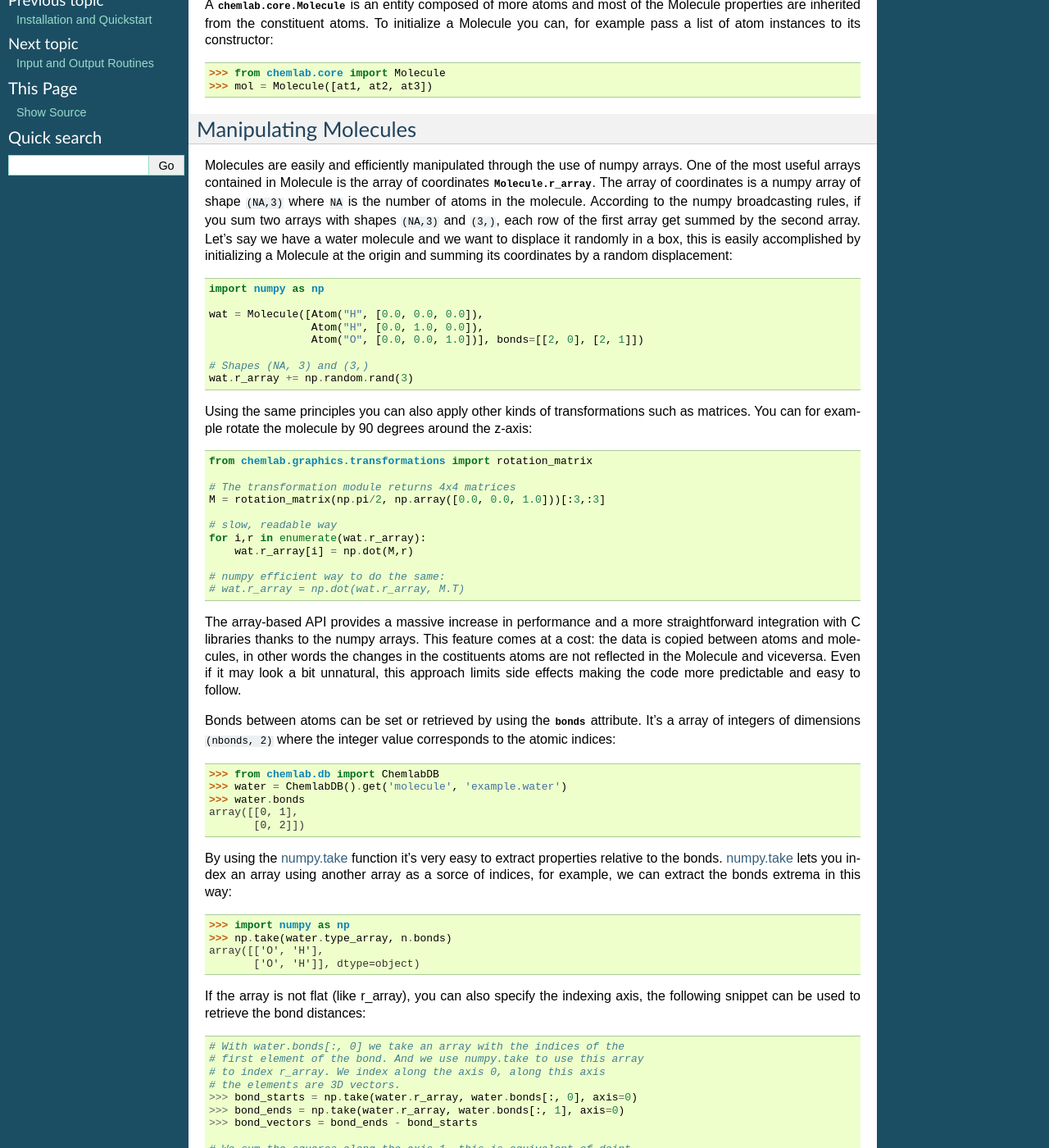
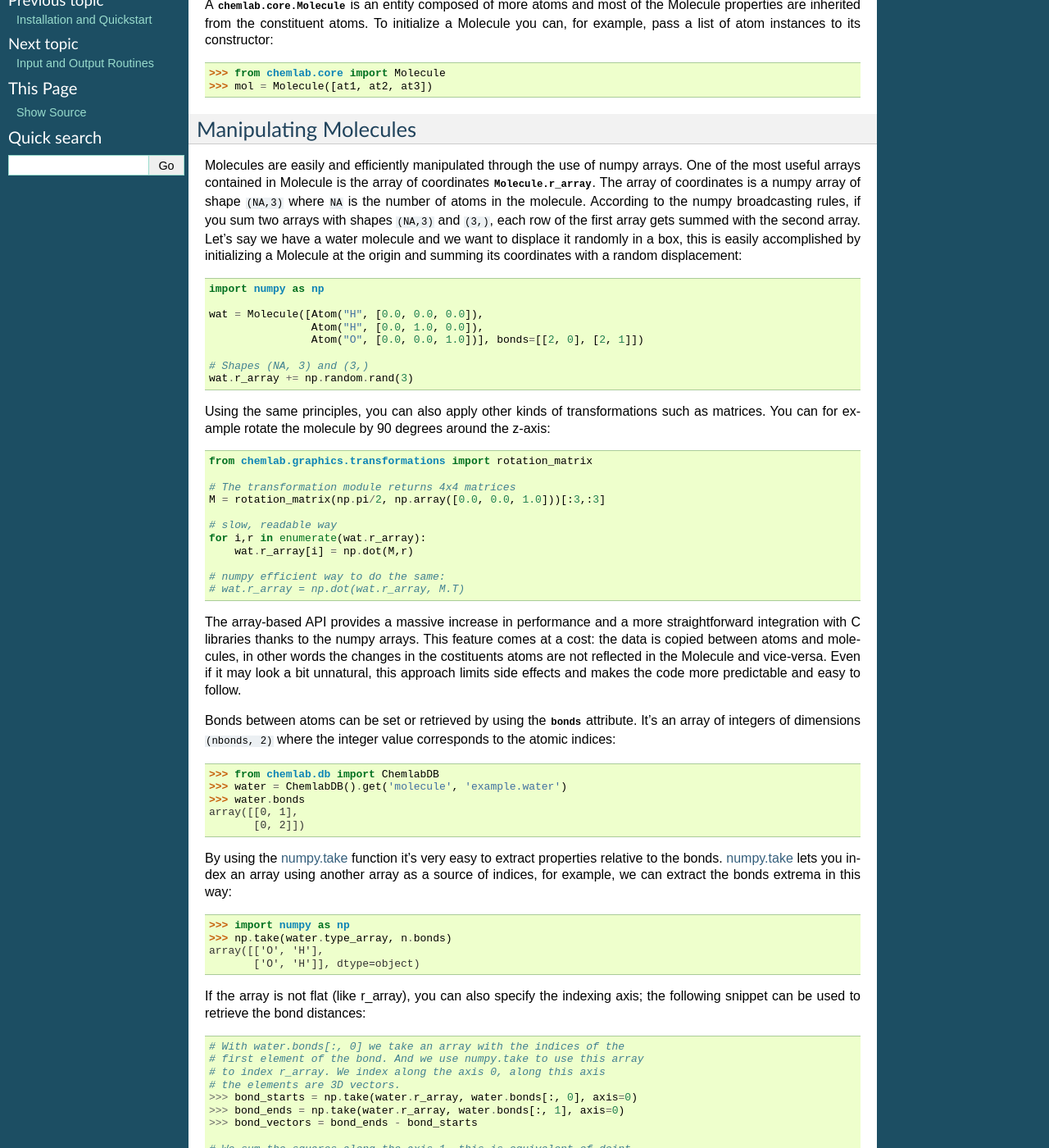
Before and after one commit to chemlab/chemlab, a Sphinx documentation site: the page built from docs/core.rst, in a window 1280 px wide and 1400 px high, scrolled down 351 px. Shown: the whole window at 82% size. Built offline with Sphinx 7.4.7, drawn with Linux system fonts in a browser that asks for light colours; formulas are drawn with MathJax 3; some of the changed text lies outside the part shown.

Commit message:
Minor corrections to docs

```diff
--- a/docs/core.rst
+++ b/docs/core.rst
@@ -19,7 +19,7 @@ data ::
 
 A :py:class:`chemlab.core.Molecule` is an entity composed of more
 atoms and most of the Molecule properties are inherited from the
-constituent atoms. To initialize a Molecule you can, for example pass
+constituent atoms. To initialize a Molecule you can, for example, pass
 a list of atom instances to its constructor::
 
     >>> from chemlab.core import Molecule
@@ -34,10 +34,10 @@ the array of coordinates :py:attr:`Molecule.r_array`.  The array of
 coordinates is a numpy array of shape ``(NA,3)`` where ``NA`` is the
 number of atoms in the molecule.  According to the numpy broadcasting
 rules, if you sum two arrays with shapes ``(NA,3)`` and ``(3,)``, each
-row of the first array get summed by the second array. Let's say we
+row of the first array gets summed with the second array. Let's say we
 have a water molecule and we want to displace it randomly in a box,
 this is easily accomplished by initializing a Molecule at the
-origin and summing its coordinates by a random displacement::
+origin and summing its coordinates with a random displacement::
 
     import numpy as np
 
@@ -49,7 +49,7 @@ origin and summing its coordinates by a random displacement::
     wat.r_array += np.random.rand(3)
 
 
-Using the same principles you can also apply other kinds of
+Using the same principles, you can also apply other kinds of
 transformations such as matrices.  You can for example rotate the
 molecule by 90 degrees around the z-axis::
 
@@ -69,12 +69,12 @@ The array-based API provides a massive increase in performance and a
 more straightforward integration with C libraries thanks to the numpy
 arrays. This feature comes at a cost: the data is copied between atoms
 and molecules, in other words the changes in the costituents atoms are
-not reflected in the Molecule and viceversa. Even if it may look a bit
-unnatural, this approach limits side effects making the code more
+not reflected in the Molecule and vice-versa. Even if it may look a bit
+unnatural, this approach limits side effects and makes the code more
 predictable and easy to follow.
 
 Bonds between atoms can be set or retrieved by using the
-:py:class:`~chemlab.core.Molecule.bonds` attribute. It's a array of
+:py:class:`~chemlab.core.Molecule.bonds` attribute. It's an array of
 integers of dimensions ``(nbonds, 2)`` where the integer value
 corresponds to the atomic indices::
 
@@ -86,7 +86,7 @@ corresponds to the atomic indices::
 
 By using the `numpy.take`_ function it's very easy to extract
 properties relative to the bonds. `numpy.take`_ lets you index an
-array using another array as a sorce of indices, for example, we can
+array using another array as a source of indices, for example, we can
 extract the bonds extrema in this way::
 
     >>> import numpy as np
@@ -95,7 +95,7 @@ extract the bonds extrema in this way::
            ['O', 'H']], dtype=object)
 
 If the array is not flat (like r_array), you can also specify the
-indexing axis, the following snippet can be used to retrieve the bond
+indexing axis; the following snippet can be used to retrieve the bond
 distances::
 
     # With water.bonds[:, 0] we take an array with the indices of the
@@ -181,7 +181,7 @@ build the system by passing ready-made arrays, this is done by using
 
 Most of the :py:class:`chemlab.core.Molecule` array attributes are
 still present in :py:class:`chemlab.core.System`, including
-:py:attr:`System.bonds`, bonds between molecules are currently not
+:py:attr:`System.bonds`; bonds between molecules are currently not
 supported and setting them will result in an unexpected behaviour.
 There is also a :py:meth:`chemlab.core.System.guess_bonds` method to
 automatically set the intramolecular bonds.
@@ -283,7 +283,7 @@ contain atoms in the region of space `x > 0.5` by employing
     :width: 800px
 
 It is also possible to select a subsystem by selecting specific
-molecules, in the following example we select the first 10 water
+molecules; in the following example we select the first 10 water
 molecules by using :py:func:`~chemlab.core.subsystem_from_molecules`::
 
   from chemlab.core import subsystem_from_molecules
--- a/docs/installation.rst
+++ b/docs/installation.rst
@@ -30,7 +30,7 @@ on `github <http://github.com/chemlab/chemlab/issues>`_.
 Once you're setup, you're ready to to dig in chemlab's
 features. You may start from the :ref:`user-manual`.
 
-Developement
+Development
 ------------
 
 After installing the dependencies, grab the chemlab source from git::
--- a/docs/io.rst
+++ b/docs/io.rst
@@ -67,8 +67,8 @@ Implementing your own IOHandler
 -------------------------------
 
 Implementing or improving an existing IOHandler is a great way to
-partecipate in chemlab development. Fortuately, it's extremely easy to
-setup one of them.
+participate in chemlab development. Fortunately, it's extremely easy to
+set one up.
 
 It boils down to a few steps:
 
```
Also changed, not shown: other parts of docs/core.rst (+9 -9 lines), docs/index.rst (+6 -6 lines).
